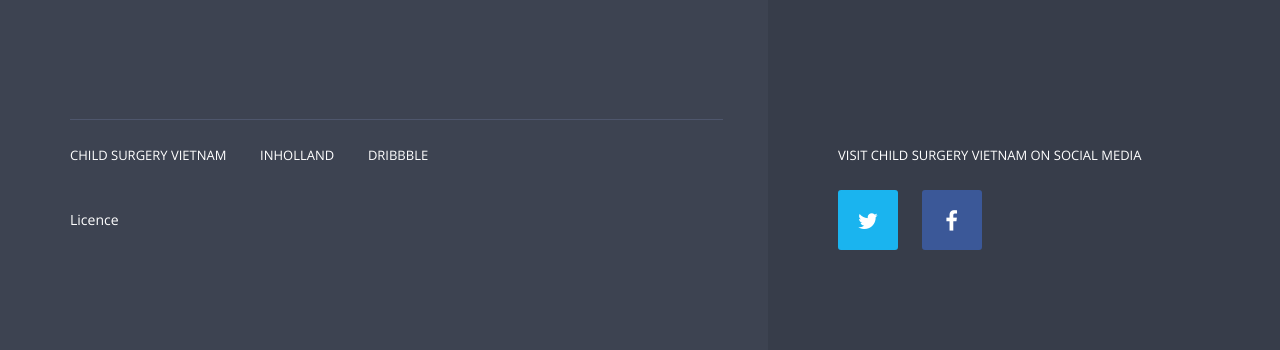
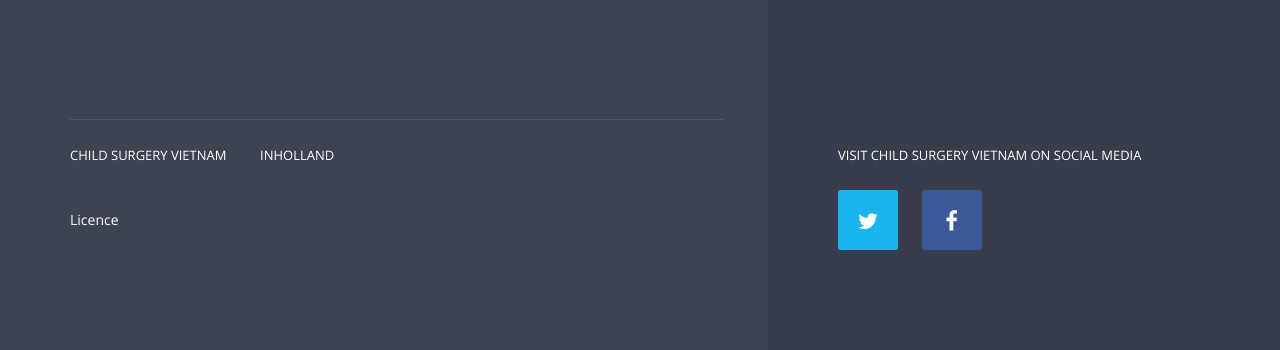
Before and after one commit to Jessevanduijne/2.4_Hand_Model_Builder_Contest, a PHP site: page / in a window 1280 px wide. Shown: the part 1607-1957 px from the top of the page. Run offline with PHP 8.4, Linux system fonts and the light colour scheme; some libraries are stand-ins or nearby versions.

Commit message:
Removed obligatory link

```diff
--- a/index.php
+++ b/index.php
@@ -130,7 +130,6 @@
                     <ul class="footer-group">
                         <li><a href="https://www.childsurgery-vietnam.org/">Child Surgery Vietnam</a></li>
                         <li><a href="https://inholland.nl/" id="inholland">Inholland</a></li>
-                        <li><a href="http://www.dribbble.com/">Dribbble</a></li>
                     </ul>
                         <a href="http://tympanus.net/codrops/licensing/">Licence</a>
                 </div>
```
